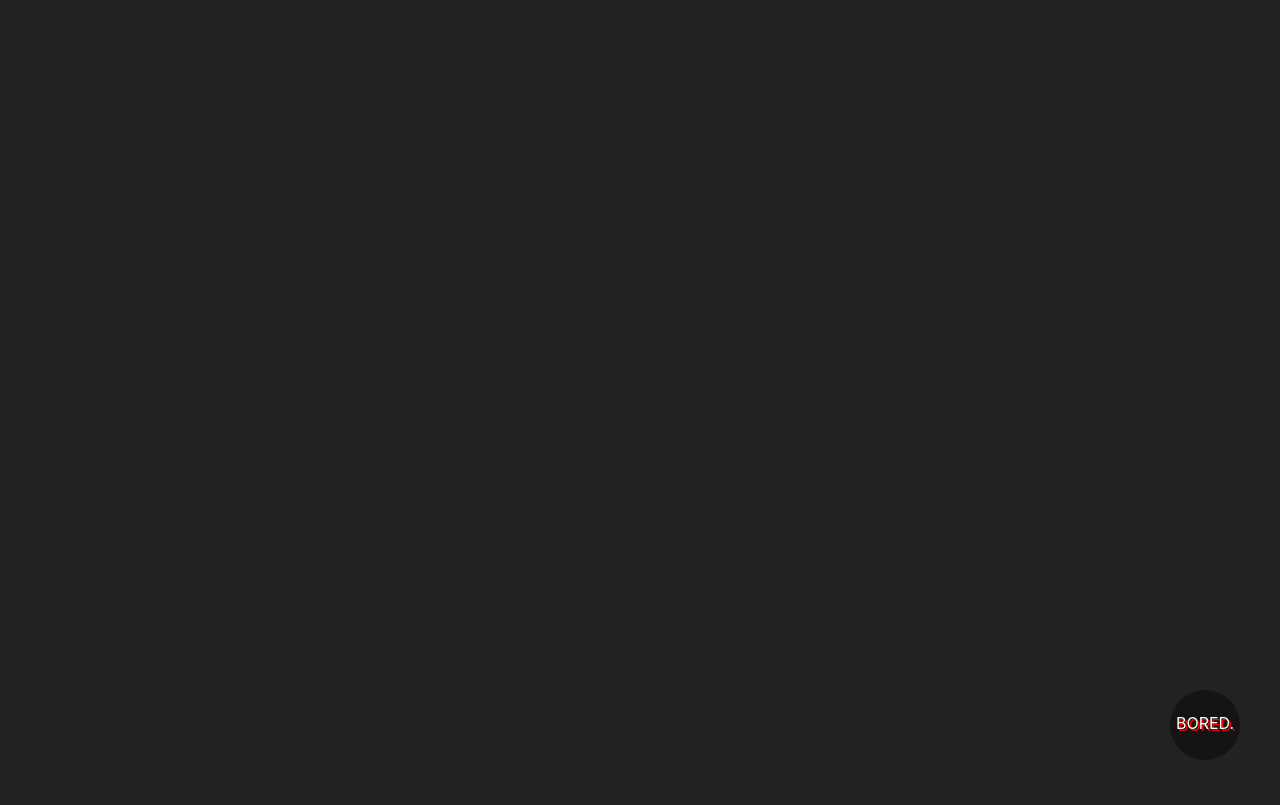
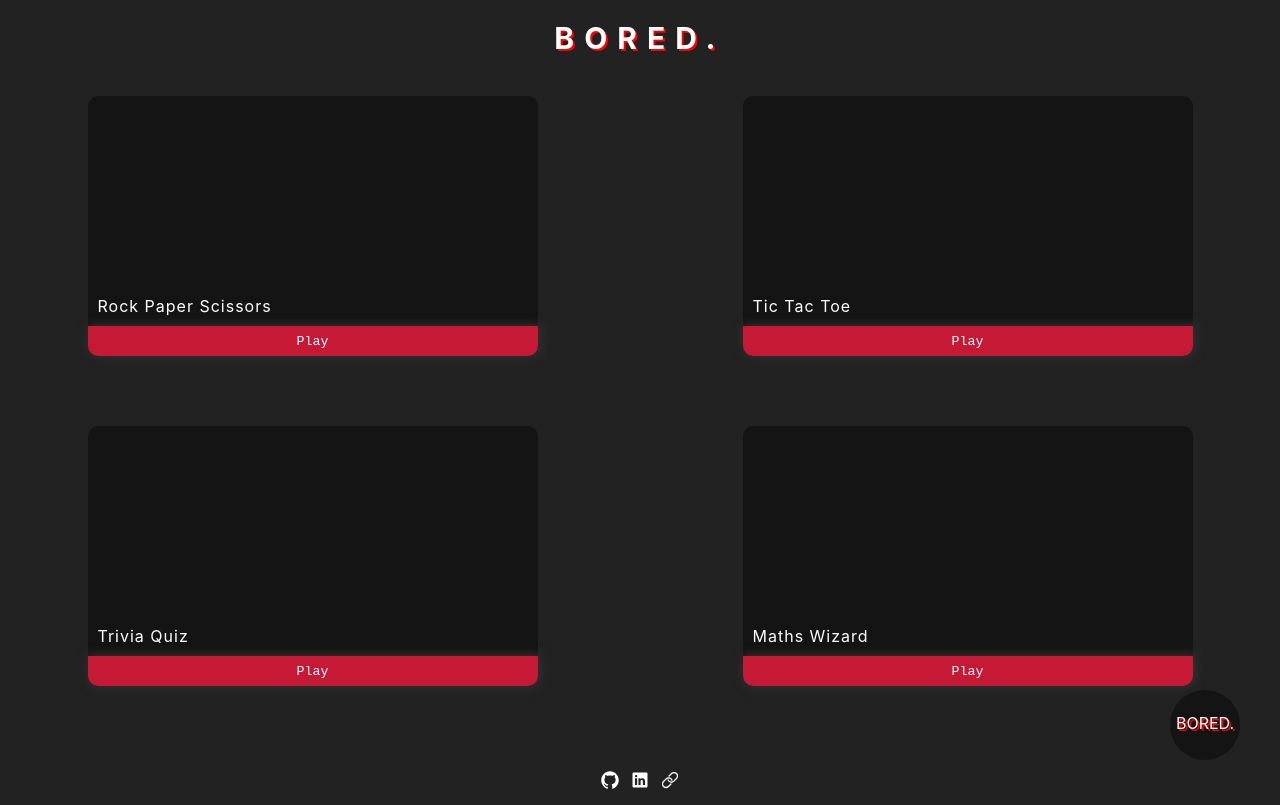
Before and after one commit to palakgupta2712/bored-games, a React (Vite) app: page /home in a window 1280 px wide. Built offline with nearby package versions, Linux system fonts and the light colour scheme.

Commit message:
UI changes

```diff
--- a/src/Routes/Routes.jsx
+++ b/src/Routes/Routes.jsx
@@ -8,6 +8,7 @@ import Hangman from "../pages/Hangman";
 import TriviaQuiz from "../pages/TriviaQuiz";
 import FloatingButton from "../components/FloatingButton/FloatingButton";
 import MathsWizard from "../pages/MathsWizard";
+import LandingPage from "../pages/LandingPage";
 
 function Routes() {
   return (
@@ -15,6 +16,7 @@ function Routes() {
       <BrowserRouter>
         <Switch>
           <Route path="/" exact component={HomePage} />
+          <Route path="/home" exact component={LandingPage} />
           <Route path="/tic-tac-toe" exact component={TicTacToe} />
           <Route path="/matching-cards" exact component={MatchingCards} />
           <Route
--- a/src/components/Card/Card.jsx
+++ b/src/components/Card/Card.jsx
@@ -1,22 +1,23 @@
 import React from "react";
 import styles from "./Card.module.css";
-import { Link } from "react-router-dom";
+import { useHistory } from "react-router-dom";
 
 function Card({ title }) {
+  let history = useHistory();
   return (
     <div>
       <div className={styles.card}></div>
       <div className={styles.title}>{title}</div>
       <div className={styles.action}>
-        <button className={`${styles.play} ${styles.button}`}>
-          <Link
-            to={`/${title.toLowerCase().split(" ").join("-")}`}
-            className={styles.link}
-          >
-            Play
-          </Link>
+        <button
+          className={`${styles.play} ${styles.button}`}
+          onClick={() =>
+            history.push(`/${title.toLowerCase().split(" ").join("-")}`)
+          }
+        >
+          Play
         </button>
-        <button className={`${styles.info} ${styles.button}`}>Read More</button>
+        {/* <button className={`${styles.info} ${styles.button}`}>Read More</button> */}
       </div>
     </div>
   );
--- a/src/components/Card/Card.module.css
+++ b/src/components/Card/Card.module.css
@@ -1,6 +1,6 @@
 .card {
-  height: 110px;
-  width: 250px;
+  height: 200px;
+  width: 450px;
   background-color: #141414;
   margin: auto;
   border-radius: 10px 10px 0px 0px;
@@ -8,7 +8,7 @@
 
 .title {
   height: 30px;
-  width: 250px;
+  width: 450px;
   background-color: #141414;
   margin: auto;
   padding-left: 10px;
@@ -17,7 +17,7 @@
 
 .action {
   height: 30px;
-  width: 250px;
+  width: 450px;
   background-color: #141414;
   margin: auto;
   box-shadow: 2px 0px 10px 2px #303030;
@@ -29,13 +29,13 @@
 .button {
   border: none;
   outline: none;
-  width: 50%;
+  width: 100%;
   font-family: "IBM Plex Mono", monospace;
   color: white;
   cursor: pointer;
 }
 .play {
-  border-radius: 0px 0px 0px 10px;
+  border-radius: 0px 0px 10px 10px;
   background-color: #c51935;
 }
 .info {
@@ -54,4 +54,5 @@
 .link {
   text-decoration: none;
   color: white;
+  width: 100%;
 }
--- a/src/components/Content/Content.jsx
+++ b/src/components/Content/Content.jsx
@@ -6,12 +6,12 @@ function Content() {
   return (
     <React.Fragment>
       <div className={styles.container}>
+        <Card title="Rock Paper Scissors" />
         <Card title="Tic Tac Toe" />
-        <Card title="Rock Paper Scissors" />
         <Card title="Trivia Quiz" />
         <Card title="Maths Wizard" />
-        <Card title="Matching Cards" />
-        <Card title="Hangman" />
+        {/* <Card title="Matching Cards" /> */}
+        {/* <Card title="Hangman" /> */}
       </div>
     </React.Fragment>
   );
--- a/src/components/Content/Content.module.css
+++ b/src/components/Content/Content.module.css
@@ -1,8 +1,8 @@
 .container {
   padding: 20px;
   display: grid;
-  grid-template-columns: repeat(3, 1fr);
-  gap: 50px;
+  grid-template-columns: repeat(2, 1fr);
+  gap: 70px;
 }
 
 @media screen and (max-width: 750px) {
--- a/src/components/FloatingButton/FloatingButton.jsx
+++ b/src/components/FloatingButton/FloatingButton.jsx
@@ -4,7 +4,7 @@ import { Link } from "react-router-dom";
 
 function FloatingButton() {
   return (
-    <Link className={styles.link} to="/">
+    <Link className={styles.link} to="/home">
       <div className={styles.float}>
         <p className={styles.text}>BORED.</p>
       </div>
--- a/src/components/Footer/Footer.jsx
+++ b/src/components/Footer/Footer.jsx
@@ -7,12 +7,14 @@ function Footer() {
   return (
     <div className={styles.footer}>
       <a href="https://github.com/palakgupta2712" target="_blank">
-        <IoLogoGithub style={{ color: "white" }} />
+        <IoLogoGithub className={styles.links} />
       </a>
       <a href="https://www.linkedin.com/in/palakgupta2712/" target="_blank">
-        <IoLogoLinkedin style={{ color: "white" }} />
+        <IoLogoLinkedin className={styles.links} />
       </a>
-      <IoIosLink style={{ color: "white" }} />
+      <a href="https://palakgupta.netlify.com/" target="_blank">
+        <IoIosLink className={styles.links} />
+      </a>
     </div>
   );
 }
--- a/src/components/Footer/Footer.module.css
+++ b/src/components/Footer/Footer.module.css
@@ -8,11 +8,14 @@
   bottom: 0;
   text-align: center;
   font-size: 20px;
+  padding-bottom: 10px;
 }
 
 .links {
-  font-size: 100px;
   color: white;
   text-decoration: none;
 }
+.links:hover {
+  transform: scale(1.5);
+}
 /* media queries */
--- a/src/pages/HomePage.jsx
+++ b/src/pages/HomePage.jsx
@@ -3,13 +3,14 @@ import EntryScreen from "../components/EntryScreen/EntryScreen";
 import Navbar from "../components/Navbar/Navbar";
 import Content from "../components/Content/Content";
 import Footer from "../components/Footer/Footer";
+import { Redirect } from "react-router";
 
 function Home() {
   const [isLoading, setIsLoading] = useState(true);
   useEffect(() => {
     const timer = setTimeout(() => {
       setIsLoading(false);
-    }, 5000);
+    }, 2000);
     return () => clearTimeout(timer);
   }, []);
   return (
@@ -17,9 +18,7 @@ function Home() {
       {isLoading && <EntryScreen />}
       {!isLoading && (
         <>
-          <Navbar logo="BORED." />
-          <Content />
-          <Footer />
+          <Redirect to="/home" />
         </>
       )}
     </React.Fragment>
--- /dev/null
+++ b/src/pages/LandingPage.jsx
@@ -0,0 +1,16 @@
+import React from "react";
+import Content from "../components/Content/Content";
+import Footer from "../components/Footer/Footer";
+import Navbar from "../components/Navbar/Navbar";
+
+function LandingPage() {
+  return (
+    <React.Fragment>
+      <Navbar logo="BORED." />
+      <Content />
+      <Footer />
+    </React.Fragment>
+  );
+}
+
+export default LandingPage;
--- a/src/tic-tac-toe/Container/Container.jsx
+++ b/src/tic-tac-toe/Container/Container.jsx
@@ -8,14 +8,14 @@ function Container() {
   return (
     <React.Fragment>
       <div className={styles.root}>
-        <button
+        {/* <button
           className={styles.btn}
           onClick={() => {
             setGameType("Computer");
           }}
         >
           vs. Computer
-        </button>
+        </button> */}
         <button
           className={styles.btn}
           onClick={() => {
@@ -25,7 +25,7 @@ function Container() {
           Two Player
         </button>
       </div>
-      {gameType === "Computer" && "Computer Game"}
+      {/* {gameType === "Computer" && "Computer Game"} */}
       {gameType === "TwoPlayer" && <Game />}
     </React.Fragment>
   );
```
